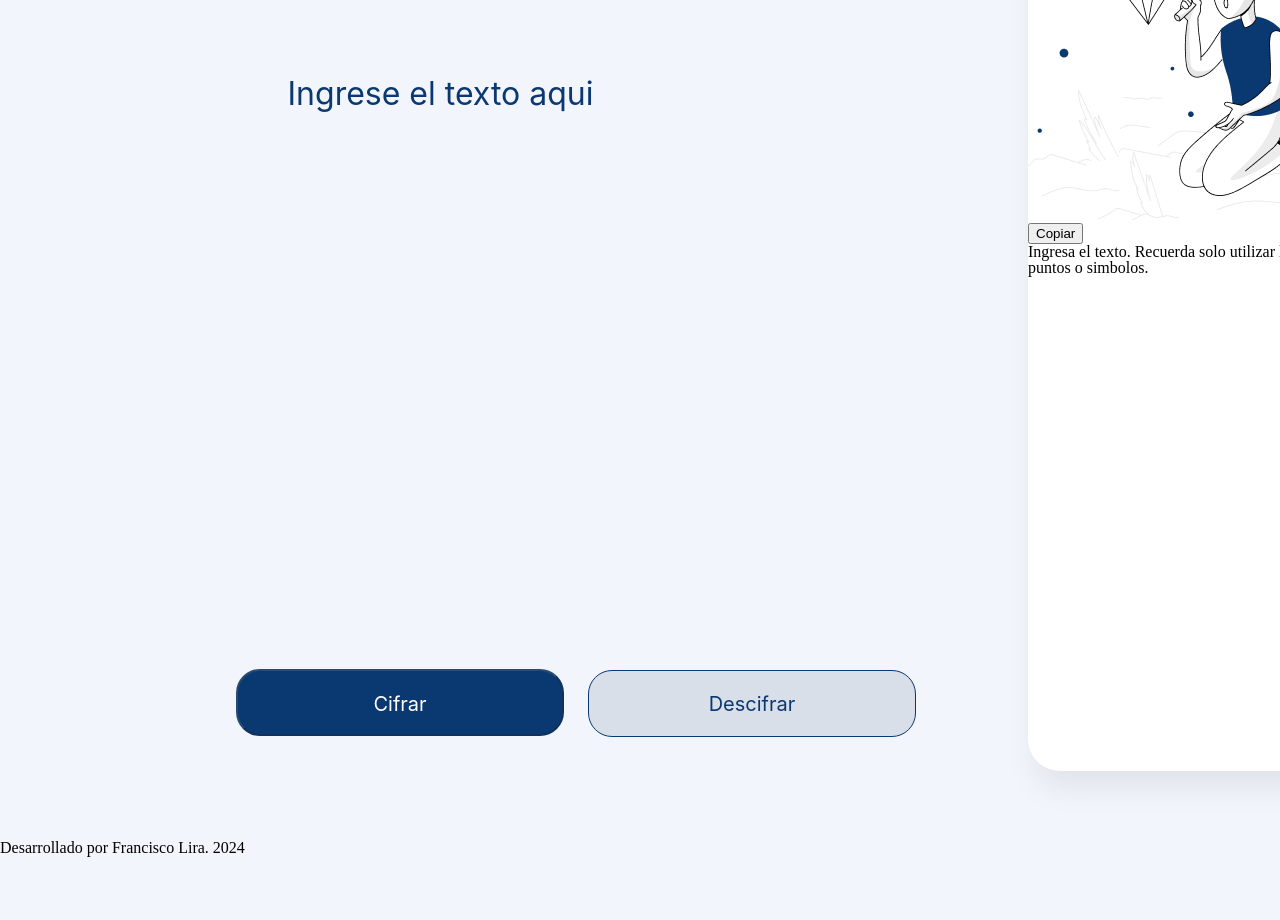
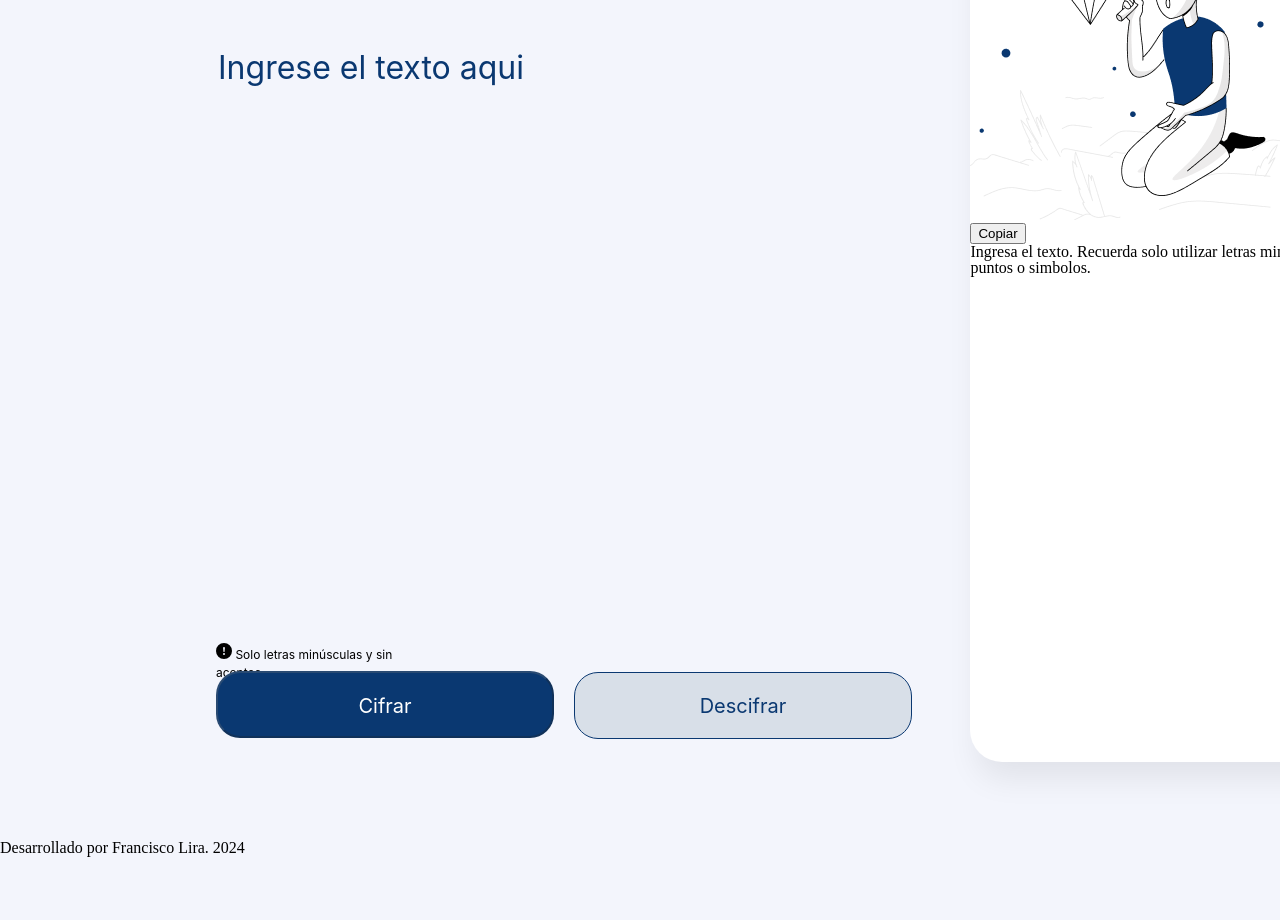
Before and after one commit to franciscolir/encriptador-de-texto, a plain HTML site: page index.html in a window 1280 px wide. Shown: the part 104-1024 px from the top of the page. Drawn offline with Linux system fonts and the light colour scheme.

Commit message:
Modifica css- continua patron de figma. Ajuste de posicion div de seccion cemtral e izquierda.

```diff
--- a/index.html
+++ b/index.html
@@ -17,15 +17,20 @@
             <img src="imagenes/Logo.png" id="logo" >
         </section>
 
-
         <section class="container__central">
             <div class="input">
                 <input onclick="condicionesIniciales()" id="textoInput"  type="text" placeholder="Ingrese el texto aqui" >
             </div>
-
+            <div>
+                <p class="texto-advertencia">
+                    <svg xmlns="http://www.w3.org/2000/svg" width="16" height="16" fill="currentColor" class="bi bi-exclamation-circle-fill" viewBox="0 0 16 16">
+                        <path d="M16 8A8 8 0 1 1 0 8a8 8 0 0 1 16 0M8 4a.905.905 0 0 0-.9.995l.35 3.507a.552.552 0 0 0 1.1 0l.35-3.507A.905.905 0 0 0 8 4m.002 6a1 1 0 1 0 0 2 1 1 0 0 0 0-2"/>
+                      </svg> Solo letras minúsculas y sin acentos.
+                </p>
+            </div>
             <div class="container__botones">
-                <button onclick="cifrar()" id="cifrar" class="container__boton" disabled>Cifrar</button>
-                <button onclick="descifrar() "id="descifrar" class="container__boton" disabled>Descifrar</button>
+            <button onclick="cifrar()" id="cifrar" class="container__boton" disabled>Cifrar</button>
+            <button onclick="descifrar() "id="descifrar" class="container__boton" disabled>Descifrar</button>
             </div>
 
         </section>
@@ -50,7 +55,6 @@
             </div>
         </section>
 
-
     </main>
     <footer class="footer">
         <p>Desarrollado por Francisco Lira. 2024</p>
--- a/style.css
+++ b/style.css
@@ -23,7 +23,7 @@ main .container__izquierdo, main .container__central, main .container__derecho{
 
 .container__izquierdo {
     position: static;
-    width: 10% ;
+    width: 15% ;
     height: 48px;
     top: 40px;
     left: 40px;
@@ -33,17 +33,12 @@ main .container__izquierdo, main .container__central, main .container__derecho{
 #logo {
     width: 120px;
     height: 48px;
-    margin: 30px 0 0 40px;
+    margin: 40px 0 0 30px;
 }
 
 .container__central{
-    width: 60%;
+    width: 51%;
     height: 944px;
-    top: 885px;
-    left: 240px;
-    gap: 24px;
-    text-align: center;
-
 }
 
 .input{
@@ -70,6 +65,21 @@ main .container__izquierdo, main .container__central, main .container__derecho{
     letter-spacing: 0em;
     text-align: left;
     color: #0A3871;
+
+}
+
+.texto-advertencia{
+    width: 205px;
+    height: 18px;
+    opacity: 0.8px;
+    font-family: Inter;
+    font-size: 12px;
+    font-weight: 400;
+    line-height: 18px;
+    letter-spacing: 0em;
+    padding: 0 0 10px 0;
+    text-align: left;
+
 }
 
 .container__botones{
@@ -77,15 +87,15 @@ main .container__izquierdo, main .container__central, main .container__derecho{
     height: 67px;
     left: 240px;
     gap: 24px;
+    text-align: left;
     }
 
 #cifrar{
-    width: 328px;
+    width: 338px;
     height: 67px;
     padding: 24px;
-    margin-right: 10px;
+    margin-right: 8px;
     border-radius: 24px;
-    gap: 8px;
     background: #0A3871;
     font-family: Inter;
     font-size: 20px;
@@ -97,13 +107,12 @@ main .container__izquierdo, main .container__central, main .container__derecho{
 }
 
 #descifrar{
-    width: 328px;
+    width: 338px;
     height: 67px;
     padding: 24px;
-    margin-left: 10px;
+    margin-left: 8px;
     border-radius: 24px;
     border: 1px;
-    gap: 8px;
     background: #D8DFE8;
     border: 1px solid #0A3871;
     font-family: Inter;
@@ -116,13 +125,13 @@ main .container__izquierdo, main .container__central, main .container__derecho{
 }
 
 .container__derecho{
-    width: 30%;
+    width: 33%;
     height: 900px;
    }
 
    .rectangulo{
-    width: 90%;
-    height: 95%;
+    width: 84%;
+    height: 94%;
     margin: 20px;
     border-radius: 32px;
     background: #FFFFFF;
```
